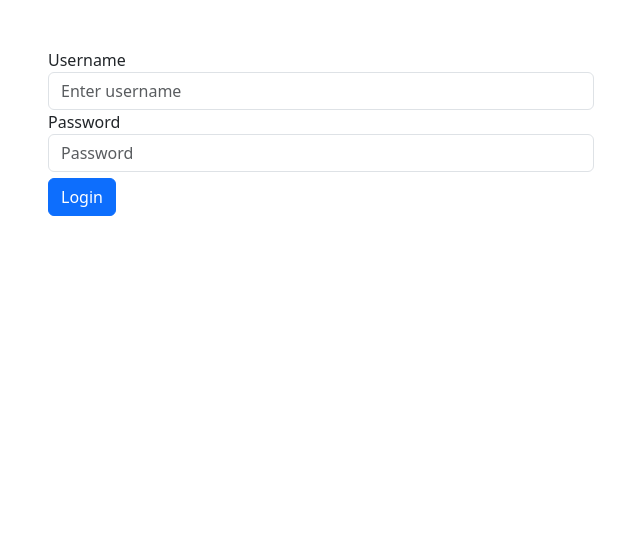
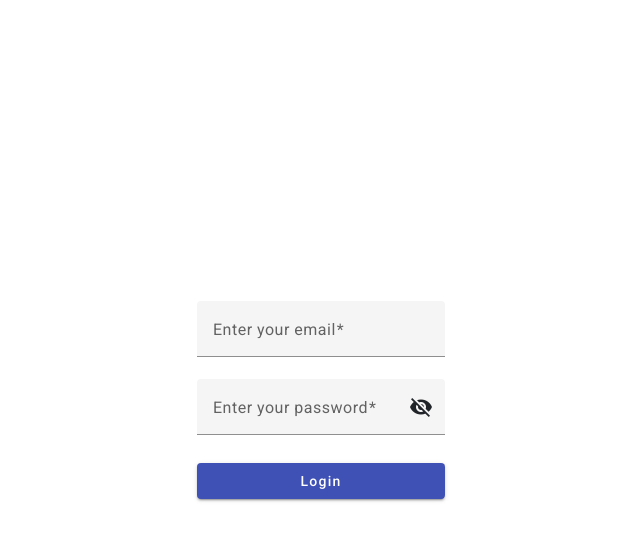
Before and after one commit to cassiano-lamarc/course-managment-frontend, an Angular app: page /login in a window 1280 px wide. Shown: the top 540 px of the page, without its empty margins (319-959 px from the left). Built offline with nearby package versions, Linux system fonts and the light colour scheme.

Commit message:
estilizando e centralizando o login

```diff
--- a/angular.json
+++ b/angular.json
@@ -30,6 +30,7 @@
               "src/assets"
             ],
             "styles": [
+              "@angular/material/prebuilt-themes/indigo-pink.css",
               "src/styles.scss"
             ],
             "scripts": []
@@ -99,6 +100,7 @@
               "src/assets"
             ],
             "styles": [
+              "@angular/material/prebuilt-themes/indigo-pink.css",
               "src/styles.scss"
             ],
             "scripts": []
--- a/package.json
+++ b/package.json
@@ -11,10 +11,12 @@
   "private": true,
   "dependencies": {
     "@angular/animations": "^16.2.0",
+    "@angular/cdk": "^16.2.14",
     "@angular/common": "^16.2.0",
     "@angular/compiler": "^16.2.0",
     "@angular/core": "^16.2.0",
     "@angular/forms": "^16.2.0",
+    "@angular/material": "^16.2.14",
     "@angular/platform-browser": "^16.2.0",
     "@angular/platform-browser-dynamic": "^16.2.0",
     "@angular/router": "^16.2.0",
--- a/src/app/app.module.ts
+++ b/src/app/app.module.ts
@@ -4,6 +4,7 @@ import { BrowserModule } from '@angular/platform-browser';
 import { AppRoutingModule } from './app-routing.module';
 import { AppComponent } from './app.component';
 import { HttpClientModule } from '@angular/common/http';
+import { BrowserAnimationsModule } from '@angular/platform-browser/animations';
 
 @NgModule({
   declarations: [
@@ -12,7 +13,8 @@ import { HttpClientModule } from '@angular/common/http';
   imports: [
     BrowserModule,
     AppRoutingModule,
-    HttpClientModule
+    HttpClientModule,
+    BrowserAnimationsModule
   ],
   providers: [],
   bootstrap: [AppComponent]
--- a/src/app/login/login.component.html
+++ b/src/app/login/login.component.html
@@ -1,24 +1,27 @@
 <div class="container">
-    <div class="row justify-content-center mt-5">
-        <div class="col-md-6">
-            <form [formGroup]="loginForm" (ngSubmit)="onSubmit()">
+    <div class="row">
+        <div class="col-md-4">
+            <form [formGroup]="loginForm" class="position-absolute top-50 start-50 translate-middle">
                 <div class="form-group">
-                    <label for="username">Username</label>
-                    <input type="text" class="form-control" id="username" formControlName="username"
-                        placeholder="Enter username">
+                    <mat-form-field class="w-100">
+                        <mat-label>Enter your email</mat-label>
+                        <input matInput placeholder="teacher@email.com" formControlName="username" required>
+                        <mat-error *ngIf="loginForm?.get('username').invalid">{{getUserNameErrorMessage()}}</mat-error>
+                    </mat-form-field>
                 </div>
                 <div class="form-group">
-                    <label for="password">Password</label>
-                    <input type="password" class="form-control" id="password" formControlName="password"
-                        placeholder="Password">
+                    <mat-form-field cass="w-100">
+                        <mat-label>Enter your password</mat-label>
+                        <input matInput [type]="hide ? 'password' : 'text'" formControlName="password">
+                        <button mat-icon-button matSuffix (click)="hide = !hide" [attr.aria-label]="'Hide password'"
+                            [attr.aria-pressed]="hide">
+                            <mat-icon>{{hide ? 'visibility_off' : 'visibility'}}</mat-icon>
+                        </button>
+                        <mat-error *ngIf="loginForm?.get('password').invalid">{{getUserNameErrorMessage()}}</mat-error>
+                    </mat-form-field>
                 </div>
-                <button type="submit" class="btn btn-primary" style="margin-top: 6px;">Login</button>
+                <button mat-raised-button color="primary" class="w-100" style="margin-top: 6px;" (click)="onSubmit()">Login</button>
             </form>
-
-            <div class="col-md-6"
-                *ngIf="(loginForm.get('username').invalid || loginForm.get('password').invalid) && (loginForm.dirty || loginForm.touched)">
-                <span>{{ formEmptyMessage }}</span>
-            </div>
         </div>
     </div>
 </div>
--- a/src/app/login/login.component.ts
+++ b/src/app/login/login.component.ts
@@ -9,6 +9,7 @@ import { Router } from '@angular/router';
   styleUrls: ['./login.component.scss']
 })
 export class LoginComponent {
+  hide = true;
   loginForm?: FormGroup;
   formEmptyMessage = 'Todos os campos devem ser preenchidos!';
 
@@ -28,7 +29,21 @@ export class LoginComponent {
 
       this.authService.login(username, password);
     }
-    else
-      alert(this.formEmptyMessage);
+  }
+
+  getUserNameErrorMessage() {
+    if (this.loginForm?.get('username')?.hasError('required')) {
+      return 'You must enter a value';
+    }
+
+    return '';
+  }
+
+  getPasswordErrorMessage() {
+    if (this.loginForm?.get('password')?.hasError('required')) {
+      return 'You must enter a value';
+    }
+
+    return '';
   }
 }
--- a/src/index.html
+++ b/src/index.html
@@ -6,8 +6,11 @@
   <base href="/">
   <meta name="viewport" content="width=device-width, initial-scale=1">
   <link rel="icon" type="image/x-icon" href="favicon.ico">
+  <link rel="preconnect" href="https://fonts.gstatic.com">
+  <link href="https://fonts.googleapis.com/css2?family=Roboto:wght@300;400;500&display=swap" rel="stylesheet">
+  <link href="https://fonts.googleapis.com/icon?family=Material+Icons" rel="stylesheet">
 </head>
-<body>
+<body class="mat-typography">
   <app-root></app-root>
 </body>
 </html>
--- a/src/styles.scss
+++ b/src/styles.scss
@@ -1,2 +1,12 @@
 /* You can add global styles to this file, and also import other style files */
-@import '~bootstrap/dist/css/bootstrap.min.css'
+@import '~bootstrap/dist/css/bootstrap.min.css';
+
+html,
+body {
+    height: 100%;
+}
+
+body {
+    margin: 0;
+    font-family: Roboto, "Helvetica Neue", sans-serif;
+}
```
Also changed, not shown: src/app/login/login.module.ts (+9 -2 lines), 1 other file (tests, documents, lock files or other folders).
